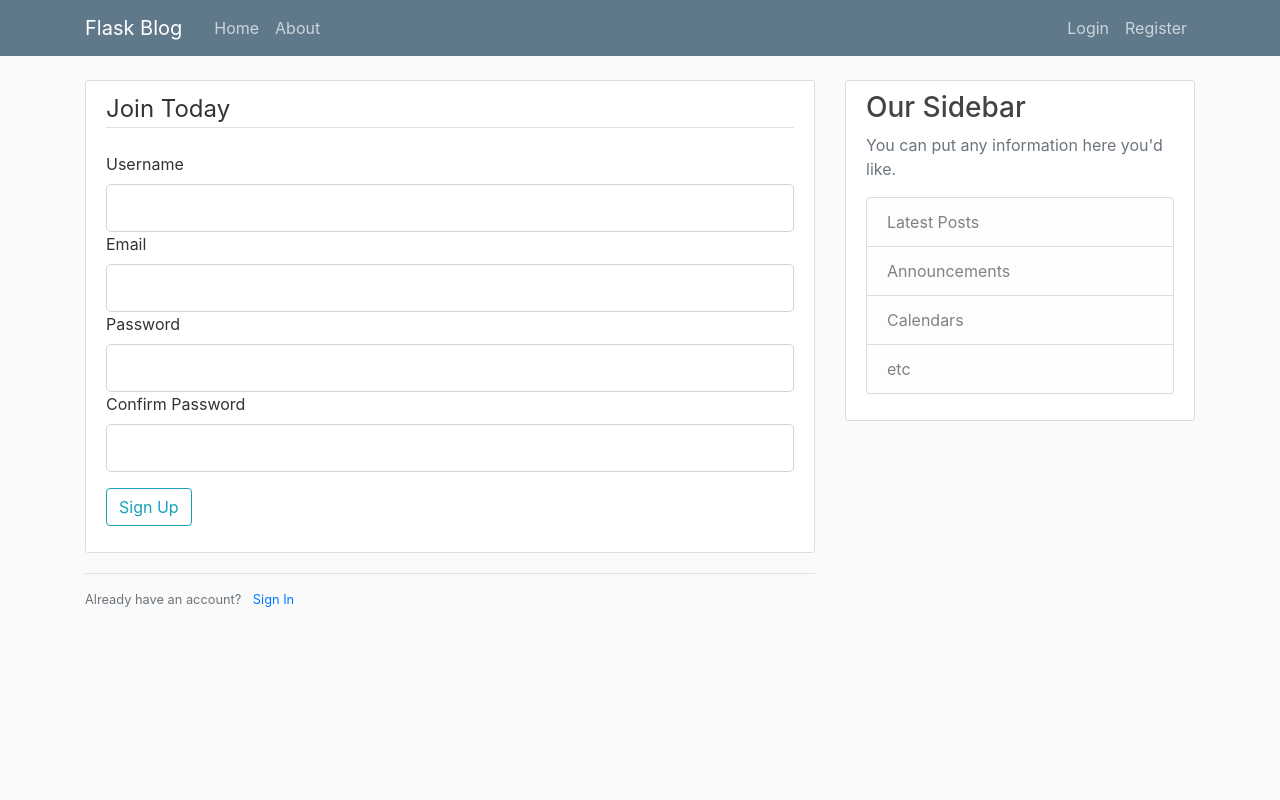
After one commit to anuragk1991/flask-blog, a Flask app: page /register in a window 1280 px wide. The commit adds this page. Run offline with Flask 2, Linux system fonts and the light colour scheme; some libraries are stand-ins or nearby versions.

Commit message:
layout and register form

```diff
--- a/flaskblog.py
+++ b/flaskblog.py
@@ -1,18 +1,20 @@
-from flask import Flask, render_template
+from flask import Flask, render_template, url_for
+from forms import RegisterForm, LoginForm
 
 app = Flask(__name__)
+app.config['SECRET_KEY'] = '879ec7089103eb97c6a166b64e358ea8e8b295fb'
 
 posts = [
 	{
 		'author': 'Anurag',
 		'title': 'First Post',
-		'date': 'April 24, 2020',
+		'date_posted': 'April 24, 2020',
 		'content': 'Details of the post'
 	},
 	{
 		'author': 'Anurag',
 		'title': 'Second Post',
-		'date': 'April 24, 2020',
+		'date_posted': 'April 24, 2020',
 		'content': 'Details of the second post'
 	}
 ]
@@ -28,5 +30,14 @@ def home():
 def about():
 	return render_template('about.html', title='About')
 
+@app.route('/register', methods=['GET', 'POST'])
+def register():
+	form = RegisterForm()
+	return render_template('register.html', form=form)
+
+@app.route('/login')
+def login():
+	return render_template('login.html')
+
 if __name__ == '__main__':
 	app.run(debug=True)
--- /dev/null
+++ b/forms.py
@@ -0,0 +1,16 @@
+from flask_wtf import FlaskForm
+from wtforms import StringField, PasswordField, SubmitField, BooleanField
+from wtforms.validators import Required, Length, Email, EqualTo
+
+class RegisterForm(FlaskForm):
+	username = StringField('Username', validators=[Required(), Length(min=4, max=20)])
+	email = StringField('Email', validators=[Required(), Email()])
+	password = PasswordField('Password', validators=[Required(), Length(min=6)])
+	confirm_password = PasswordField('Confirm Password', validators=[Required(), Length(min=6), EqualTo('password')])
+	submit = SubmitField('Sign Up')
+
+class LoginForm(FlaskForm):
+	email = StringField('Email', validators=[Required(), Email()])
+	password = PasswordField('Password', validators=[Required()])
+	submit = SubmitField('Log In')
+	remember = BooleanField('Remember Me')
--- /dev/null
+++ b/static/main.css
@@ -0,0 +1,80 @@
+body {
+  background: #fafafa;
+  color: #333333;
+  margin-top: 5rem;
+}
+
+h1, h2, h3, h4, h5, h6 {
+  color: #444444;
+}
+
+.bg-steel {
+  background-color: #5f788a;
+}
+
+.site-header .navbar-nav .nav-link {
+  color: #cbd5db;
+}
+
+.site-header .navbar-nav .nav-link:hover {
+  color: #ffffff;
+}
+
+.site-header .navbar-nav .nav-link.active {
+  font-weight: 500;
+}
+
+.content-section {
+  background: #ffffff;
+  padding: 10px 20px;
+  border: 1px solid #dddddd;
+  border-radius: 3px;
+  margin-bottom: 20px;
+}
+
+.article-title {
+  color: #444444;
+}
+
+a.article-title:hover {
+  color: #428bca;
+  text-decoration: none;
+}
+
+.article-content {
+  white-space: pre-line;
+}
+
+.article-img {
+  height: 65px;
+  width: 65px;
+  margin-right: 16px;
+}
+
+.article-metadata {
+  padding-bottom: 1px;
+  margin-bottom: 4px;
+  border-bottom: 1px solid #e3e3e3
+}
+
+.article-metadata a:hover {
+  color: #333;
+  text-decoration: none;
+}
+
+.article-svg {
+  width: 25px;
+  height: 25px;
+  vertical-align: middle;
+}
+
+.account-img {
+  height: 125px;
+  width: 125px;
+  margin-right: 20px;
+  margin-bottom: 16px;
+}
+
+.account-heading {
+  font-size: 2.5rem;
+}
--- a/templates/layout.html
+++ b/templates/layout.html
@@ -6,13 +6,57 @@
 
 	    <!-- Bootstrap CSS -->
 	    <link rel="stylesheet" href="https://maxcdn.bootstrapcdn.com/bootstrap/4.0.0/css/bootstrap.min.css" integrity="sha384-Gn5384xqQ1aoWXA+058RXPxPg6fy4IWvTNh0E263XmFcJlSAwiGgFAW/dAiS6JXm" crossorigin="anonymous">
+	    <link rel="stylesheet" type="text/css" href="{{ url_for('static', filename='main.css') }}">
 
 		<title>
 			Flask Blog {{ '| '+ title if title }}
 		</title>
 	</head>
 	<body>
-		{% block content %}{% endblock %}
+		<header class="site-header">
+		  <nav class="navbar navbar-expand-md navbar-dark bg-steel fixed-top">
+		    <div class="container">
+		      <a class="navbar-brand mr-4" href="/">Flask Blog</a>
+		      <button class="navbar-toggler" type="button" data-toggle="collapse" data-target="#navbarToggle" aria-controls="navbarToggle" aria-expanded="false" aria-label="Toggle navigation">
+		        <span class="navbar-toggler-icon"></span>
+		      </button>
+		      <div class="collapse navbar-collapse" id="navbarToggle">
+		        <div class="navbar-nav mr-auto">
+		          <a class="nav-item nav-link" href="/">Home</a>
+		          <a class="nav-item nav-link" href="/about">About</a>
+		        </div>
+		        <!-- Navbar Right Side -->
+		        <div class="navbar-nav">
+		          <a class="nav-item nav-link" href="/login">Login</a>
+		          <a class="nav-item nav-link" href="/register">Register</a>
+		        </div>
+		      </div>
+		    </div>
+		  </nav>
+		</header>
+
+		<main role="main" class="container">
+		  <div class="row">
+		    <div class="col-md-8">
+		      {% block content %}{% endblock %}
+		    </div>
+		    <div class="col-md-4">
+		      <div class="content-section">
+		        <h3>Our Sidebar</h3>
+		        <p class='text-muted'>You can put any information here you'd like.
+		          <ul class="list-group">
+		            <li class="list-group-item list-group-item-light">Latest Posts</li>
+		            <li class="list-group-item list-group-item-light">Announcements</li>
+		            <li class="list-group-item list-group-item-light">Calendars</li>
+		            <li class="list-group-item list-group-item-light">etc</li>
+		          </ul>
+		        </p>
+		      </div>
+		    </div>
+		  </div>
+		</main>
+
+
 		<script src="https://code.jquery.com/jquery-3.2.1.slim.min.js" integrity="sha384-KJ3o2DKtIkvYIK3UENzmM7KCkRr/rE9/Qpg6aAZGJwFDMVNA/GpGFF93hXpG5KkN" crossorigin="anonymous"></script>
 	    <script src="https://cdnjs.cloudflare.com/ajax/libs/popper.js/1.12.9/umd/popper.min.js" integrity="sha384-ApNbgh9B+Y1QKtv3Rn7W3mgPxhU9K/ScQsAP7hUibX39j7fakFPskvXusvfa0b4Q" crossorigin="anonymous"></script>
 	    <script src="https://maxcdn.bootstrapcdn.com/bootstrap/4.0.0/js/bootstrap.min.js" integrity="sha384-JZR6Spejh4U02d8jOt6vLEHfe/JQGiRRSQQxSfFWpi1MquVdAyjUar5+76PVCmYl" crossorigin="anonymous"></script>
--- /dev/null
+++ b/templates/login.html
@@ -0,0 +1,5 @@
+{% extends 'layout.html' %}
+
+{% block content %}
+<h2>Login Page</h2>
+{% endblock content %}
--- /dev/null
+++ b/templates/register.html
@@ -0,0 +1,49 @@
+{% extends 'layout.html' %}
+
+{% block content %}
+	<div class="content-section">
+		<form method="POST" action="">
+			{{ form.hidden_tag() }}
+			<fieldset class="form-group">
+				<legend class="border-bottom mb-4">Join Today</legend>
+				<div class="form-group>">
+					{{ form.username.label(class="form-control-label") }}
+
+					{% if form.username.errors %}
+						{{ form.username(class="form-control form-control-lg is-invalid") }}
+						<span>
+							{% for error in form.username.errors %}
+								{{ error }}
+							{% endfor %}
+						</span>
+					{% else %}
+						{{ form.username(class="form-control form-control-lg") }}
+					{% endif %}
+
+
+
+				</div>
+				<div class="form-group>">
+					{{ form.email.label(class="form-control-label") }}
+					{{ form.email(class="form-control form-control-lg") }}
+				</div>
+				<div class="form-group>">
+					{{ form.password.label(class="form-control-label") }}
+					{{ form.password(class="form-control form-control-lg") }}
+				</div>
+				<div class="form-group>">
+					{{ form.confirm_password.label(class="form-control-label") }}
+					{{ form.confirm_password(class="form-control form-control-lg") }}
+				</div>
+
+			</fieldset>
+			<div class="form-group">
+				{{ form.submit(class="btn btn-outline-info") }}
+			</div>
+		</form>
+	</div>
+	<div class="border-top pt-3">
+		<small class="text-muted">Already have an account? <a class="ml-2" href="{{ url_for('login') }}">Sign In</a></small>
+	</div>
+
+{% endblock content %}
```
Also changed, not shown: templates/home.html (+12 -13 lines).
